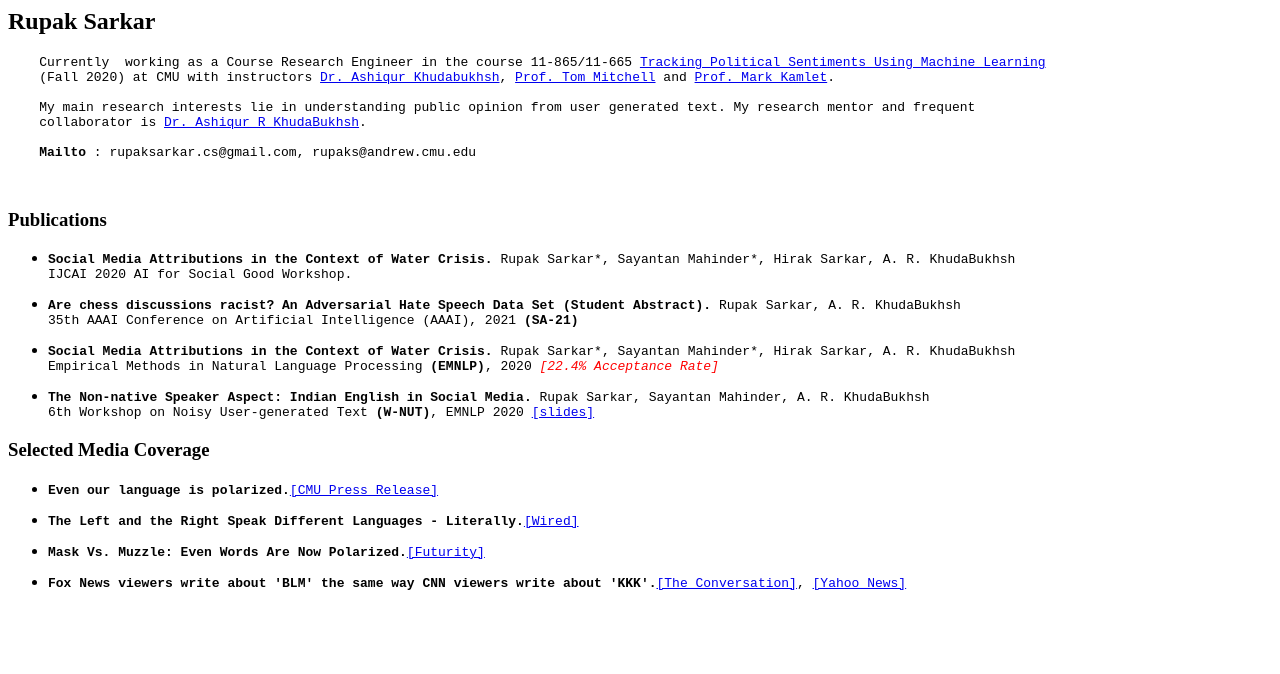
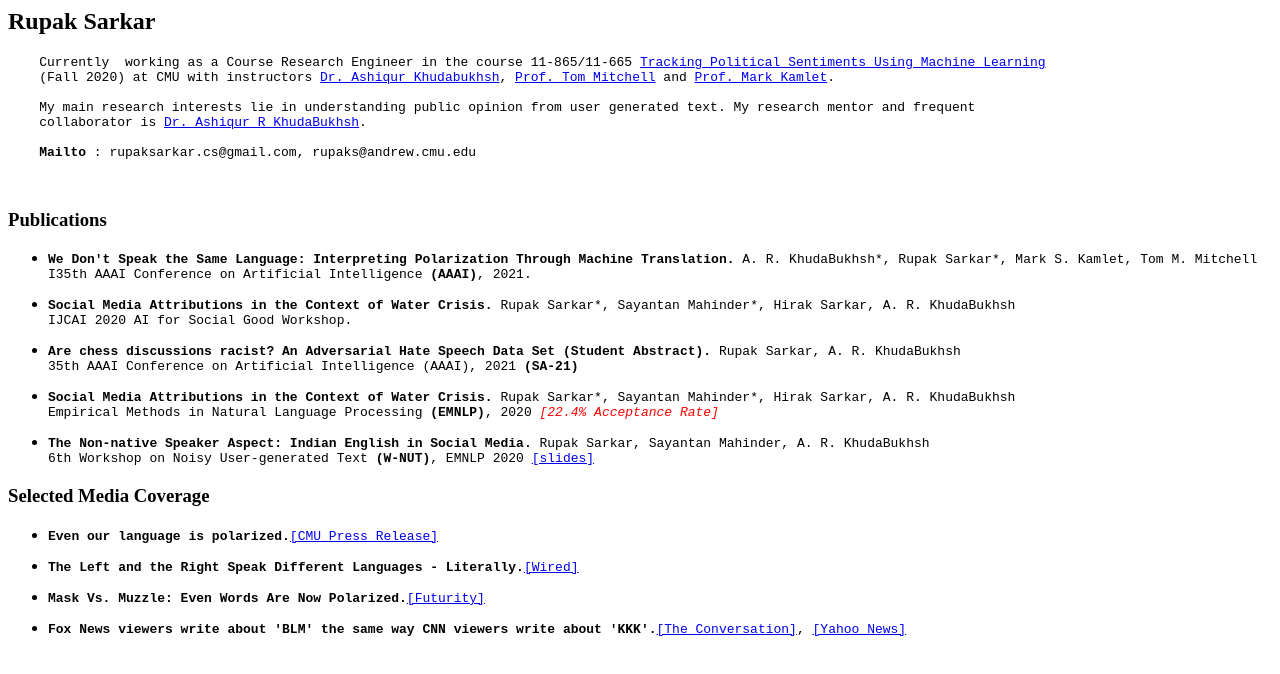
Before and after one commit to styx97/styx97.github.io, a plain HTML site: page index.html in a window 1280 px wide. Drawn offline with Linux system fonts and the light colour scheme.

Commit message:
Update index.html
Added AAAI 2021

```diff
--- a/index.html
+++ b/index.html
@@ -27,6 +27,8 @@
         Publications
     </h3>
     <ul>
+    <li><pre><b>We Don't Speak the Same Language: Interpreting Polarization Through Machine Translation.</b> A. R. KhudaBukhsh*, Rupak Sarkar*, Mark S. Kamlet, Tom M. Mitchell
+I35th AAAI Conference on Artificial Intelligence <b>(AAAI)</b>, 2021.</pre></li>
     <li><pre><b>Social Media Attributions in the Context of Water Crisis.</b> Rupak Sarkar*, Sayantan Mahinder*, Hirak Sarkar, A. R. KhudaBukhsh
 IJCAI 2020 AI for Social Good Workshop.</pre></li>
     <li><pre><b>Are chess discussions racist? An Adversarial Hate Speech Data Set (Student Abstract).</b> Rupak Sarkar, A. R. KhudaBukhsh
```
